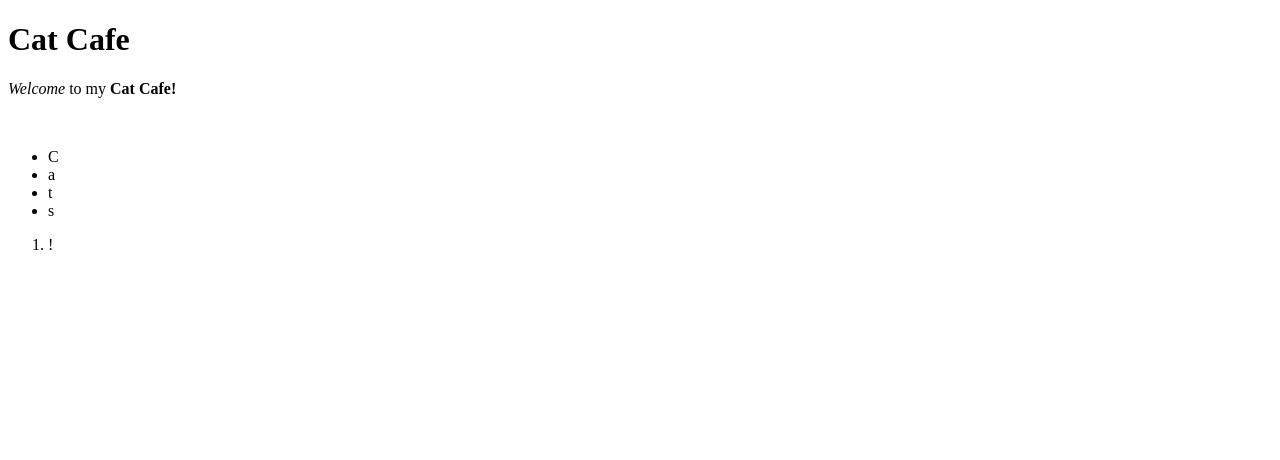
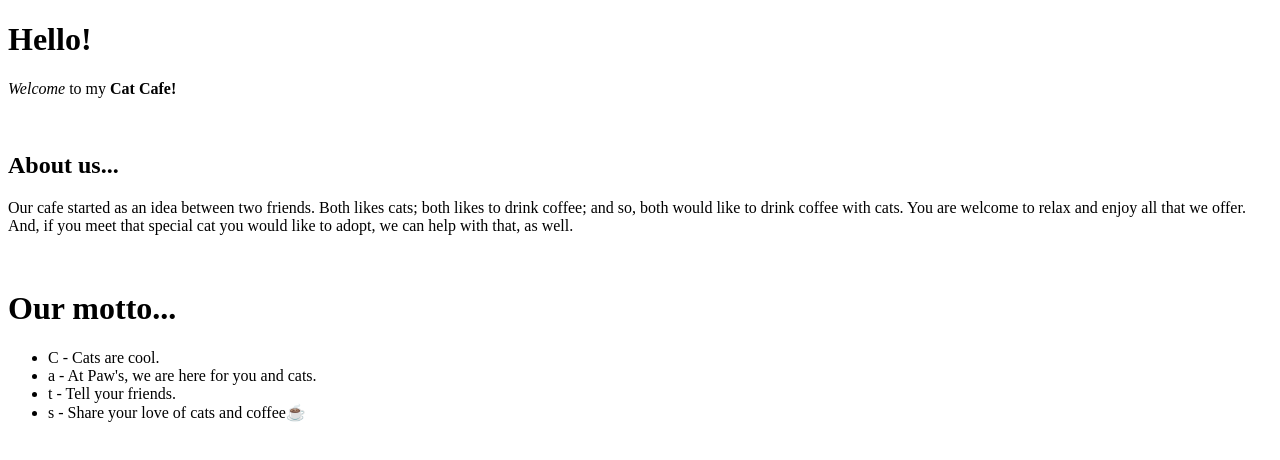
Before and after one commit to purplemaiaDanielT/purplemaiaDanielT.github.io, a plain HTML site: page index.html in a window 1280 px wide. Drawn offline with Linux system fonts and the light colour scheme.

Commit message:
Paw's Cat Cafe 01
start
added text, a list, and an image.

```diff
--- a/index.html
+++ b/index.html
@@ -2,23 +2,26 @@
 <html>
     <head>
         <meta char="utf-8">
-        <title>My First Title.</title>
+        <title>
+            <img src="website_pictures/paws01.jpg" height="100" width="100" alt="&#9749">
+            Paw's Cat Cafe
+        </title>
     </head>
     <body>
 
-        <h1>Cat Cafe</h1>
+        <h1>Hello!</h1>
         <p><em>Welcome</em> to my <strong>Cat Cafe!</strong></p>
         <br>
+        <h2>About us...</h2>
+        <p>Our cafe started as an idea between two friends. Both likes cats; both likes to drink coffee; and so, both would like to drink coffee with cats. You are welcome to relax and enjoy all that we offer. And, if you meet that special cat you would like to adopt, we can help with that, as well.</p>
+        <br>
 
+        <h1>Our motto...</h1>
         <ul>
-            <li>C</li>
-            <li>a</li>
-            <li>t</li>
-            <li>s</li>
+            <li>C - Cats are cool.</li>
+            <li>a - At Paw's, we are here for you and cats.</li>
+            <li>t - Tell your friends.</li>
+            <li>s - Share your love of cats and coffee&#9749;</li>
         </ul>
-        <ol>
-            <li>!</li>
-        </ol>
-
     </body>
 </html>
```
Also changed, not shown: website_pictures/paws01.jpg (added), 2 other files.
